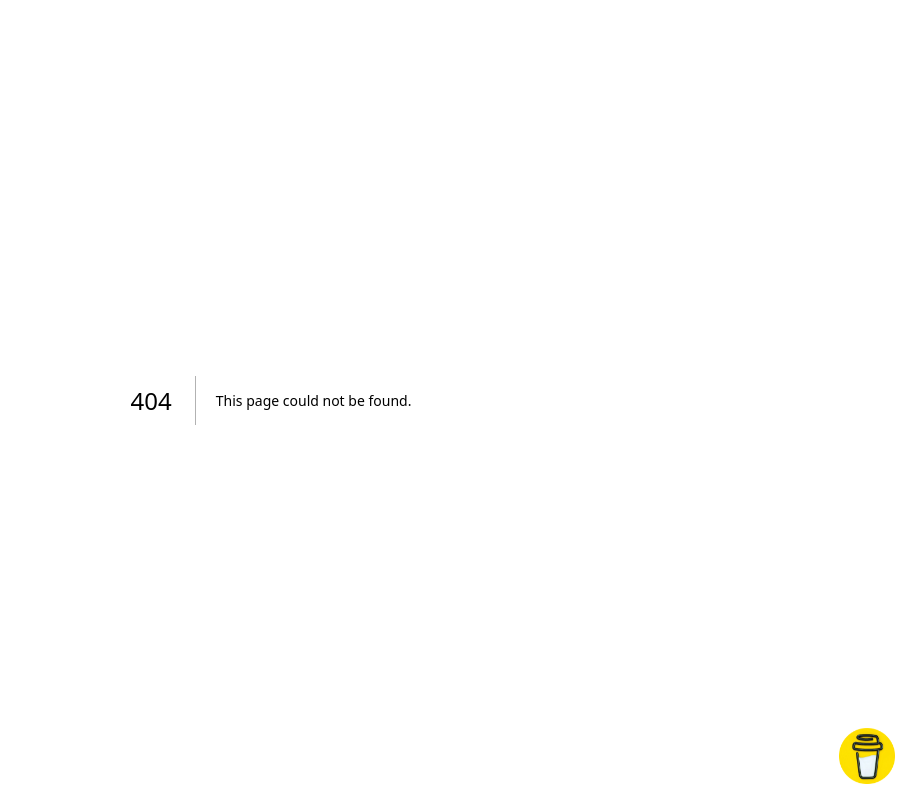
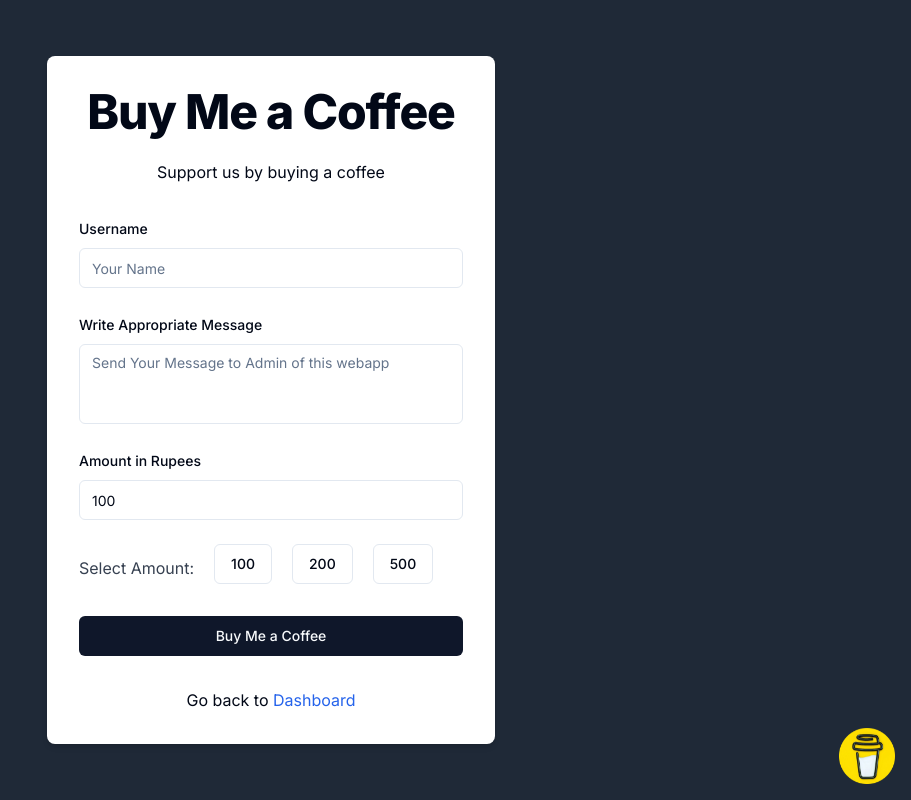
Before and after one commit to anurag-21-badwahe/anonymous, a Next.js app: page /buy-me-a-coffee in a window 1280 px wide. Before the commit this address had no page. Shown: the whole page, without its empty margins (369-1280 px from the left). Built offline with nearby package versions, Linux system fonts and the light colour scheme.

Commit message:
Get me a coffee UI Completed with zod

```diff
--- /dev/null
+++ b/src/app/buy-me-a-coffee/page.tsx
@@ -0,0 +1,146 @@
+"use client";
+
+import { useState } from "react";
+import Link from "next/link";
+import { Button } from "@/components/ui/button";
+import { Input } from "@/components/ui/input";
+import { Textarea } from "@/components/ui/textarea";
+import * as z from "zod";
+import { zodResolver } from "@hookform/resolvers/zod";
+import { useForm } from "react-hook-form";
+import { Loader2 } from "lucide-react";
+import {
+  Form,
+  FormField,
+  FormControl,
+  FormItem,
+  FormLabel,
+  FormMessage,
+} from "@/components/ui/form";
+import { paymentSchema } from "@/schemas/paymentSchema";
+
+export default function BuyMeACoffeePage() {
+  const [isSubmitting, setIsSubmitting] = useState(false);
+
+
+  const form = useForm<z.infer<typeof paymentSchema>>({
+    resolver: zodResolver(paymentSchema),
+    defaultValues: {
+      name: "",
+      message: "",
+      payment: 100
+    },
+  });
+
+  const paymentAmount = form.watch("payment");
+
+  const handleAmountClick = (amount: number) => {
+    form.setValue("payment", amount);
+  };
+  const onSubmit = async (data: z.infer<typeof paymentSchema>) => {
+    setIsSubmitting(true);
+    setIsSubmitting(false);
+  };
+
+  return (
+    <div className="flex justify-center items-center min-h-screen bg-gray-800">
+      <div className="w-full max-w-md p-8 space-y-8 bg-white rounded-lg shadow-md">
+        <div className="text-center">
+          <div className="text-2xl font-extrabold tracking-tight lg:text-5xl mb-6">
+            Buy Me a Coffee
+          </div>
+          <p className="mb-4">Support us by buying a coffee</p>
+        </div>
+        <Form {...form}>
+          <form onSubmit={form.handleSubmit(onSubmit)} className="space-y-6">
+            <FormField
+              name="name"
+              control={form.control}
+              render={({ field }) => (
+                <FormItem>
+                  <FormLabel>Username</FormLabel>
+                  <Input {...field} name="Username" placeholder="Your Name" />
+                  <FormMessage />
+                </FormItem>
+              )}
+            />
+
+            <FormField
+              control={form.control}
+              name="message"
+              render={({ field }) => (
+                <FormItem>
+                  <FormLabel>Write Appropriate Message</FormLabel>
+                  <FormControl>
+                    <Textarea
+                      placeholder="Send Your Message to Admin of this webapp"
+                      className="resize-none"
+                      {...field}
+                    />
+                  </FormControl>
+                  <FormMessage />
+                </FormItem>
+              )}
+            />
+            <FormField
+              control={form.control}
+              name="payment"
+              render={({ field }) => (
+                <FormItem>
+                  <FormLabel>Amount in Rupees</FormLabel>
+                  <FormControl>
+                    <Input {...field} name="amount" type = "number" placeholder="Amount" />
+                  </FormControl>
+                  <FormMessage />
+                </FormItem>
+              )}
+            />
+            <div className="flex items-center space-x-5">
+            <span className="text-gray-700">Select Amount:</span>
+            <Button
+                  variant="outline"
+                  className="mb-2"
+                  onClick={() => handleAmountClick(100)}
+                >
+                  100
+                </Button>
+                <Button
+
+                  variant="outline"
+                  className="mb-2"
+                  onClick={() => handleAmountClick(200)}
+                >
+                  200
+                </Button>
+                <Button
+                  variant="outline"
+                  className="mb-2"
+                  onClick={() => handleAmountClick(500)}
+                >
+                  500
+                </Button>
+            </div>
+            <Button type="submit" className="w-full" disabled={isSubmitting}>
+              {isSubmitting ? (
+                <>
+                  <Loader2 className="mr-2 h-4 w-4 animate-spin" />
+                  Please wait
+                </>
+              ) : (
+                "Buy Me a Coffee"
+              )}
+            </Button>
+          </form>
+        </Form>
+        <div className="text-center mt-4">
+          <p>
+            Go back to{" "}
+            <Link href="/dashboard" className="text-blue-600 hover:text-blue-800">
+              Dashboard
+            </Link>
+          </p>
+        </div>
+      </div>
+    </div>
+  );
+}
--- /dev/null
+++ b/src/schemas/paymentSchema.ts
@@ -0,0 +1,25 @@
+import { z } from "zod";
+
+
+
+
+
+
+export const usernameValidation = z
+  .string()
+  .min(2, "Username must be at least 2 characters")
+  .max(20, "Username must be no more than 20 characters")
+  .regex(/^[a-zA-Z0-9_]+$/, "Username must not contain special characters");
+
+// Define the payment schema
+export const paymentSchema = z.object({
+  name: usernameValidation,
+  message: z
+    .string()
+    .min(10, { message: "Message must be at least 10 characters." })
+    .max(300, { message: "Message must not be longer than 300 characters." }),
+    payment: z
+    .number()
+    .positive()
+    .refine((val) => val > 10, { message: "Amount must be greater than 10" }),
+});
```
Also changed, not shown: src/app/buy-me-a-coffe/page.tsx (deleted).
